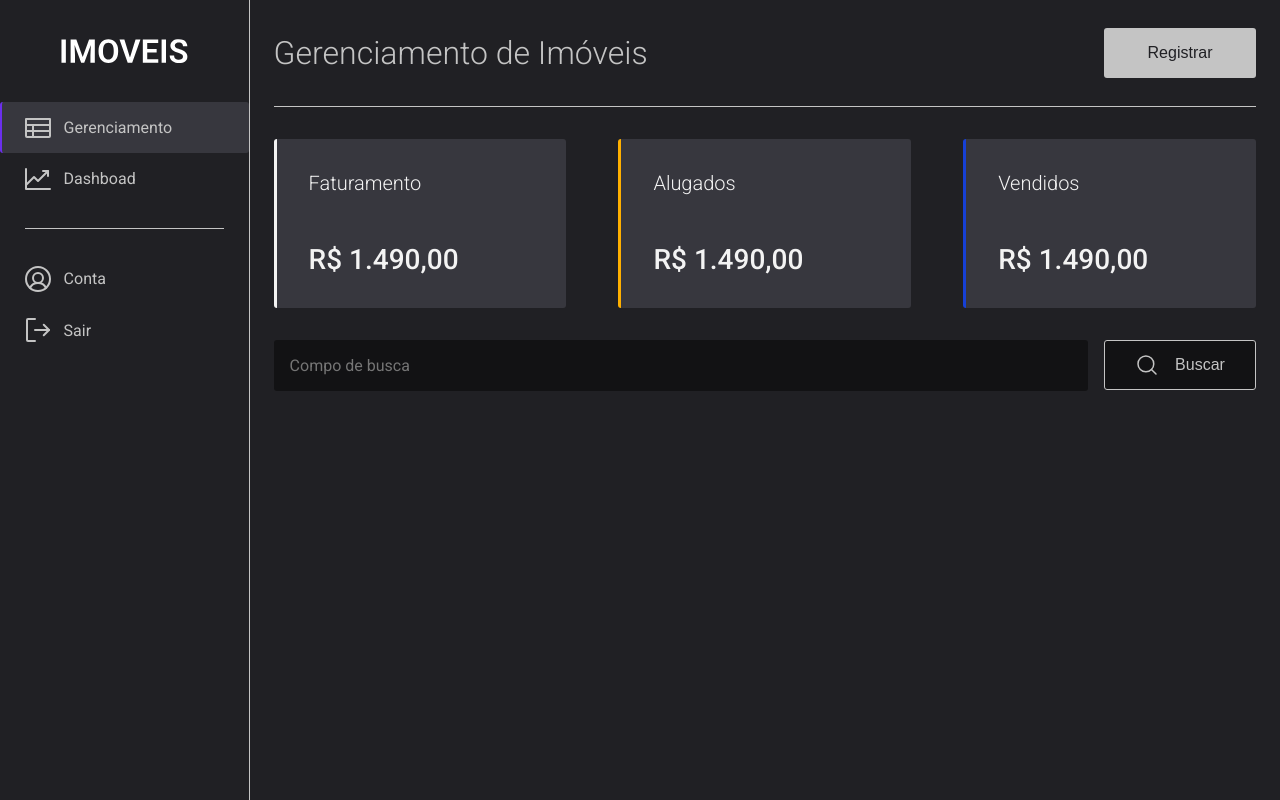
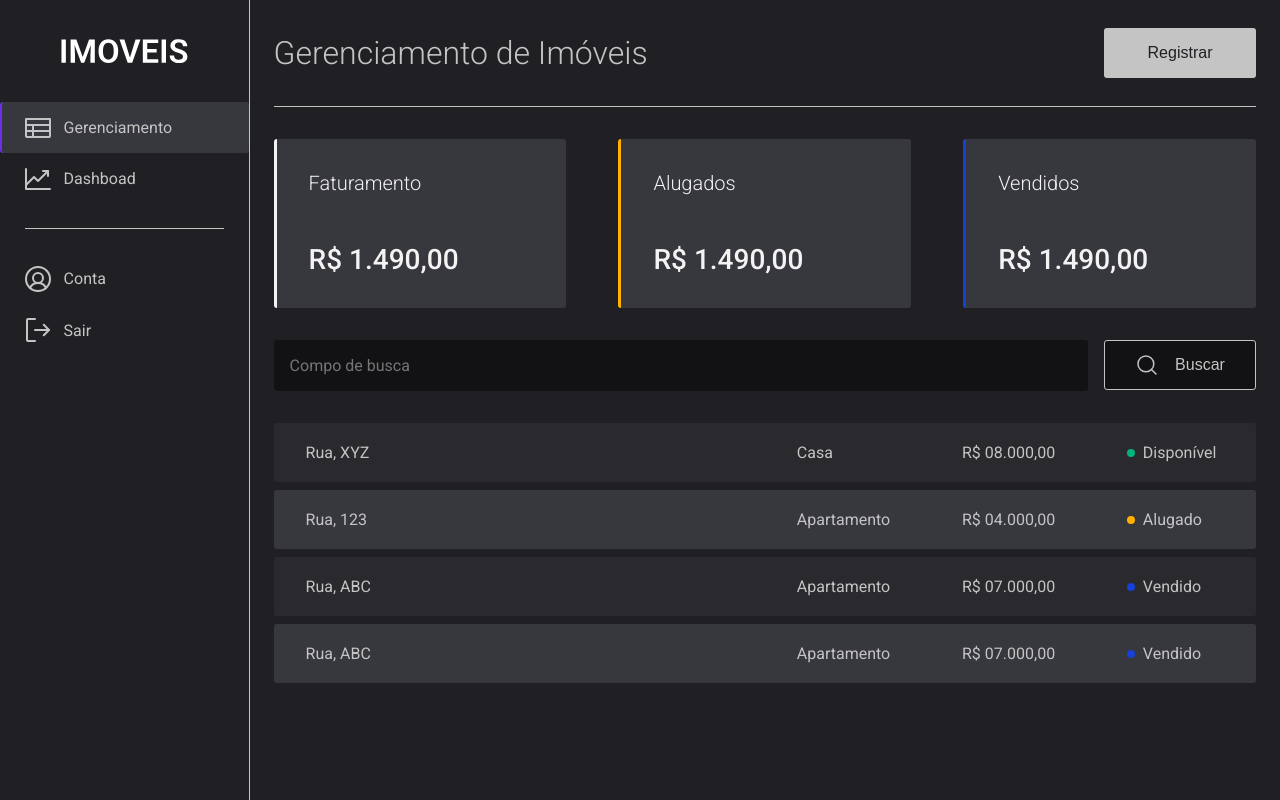
Before and after one commit to jonassjr/Gerenciamento-imoveis, a React (Vite) app: page / in a window 1280 px wide. Built offline with nearby package versions, Linux system fonts and the light colour scheme; the HTML template or start-up script is replaced by a standard one.

Commit message:
feat:creat table

```diff
--- a/src/pages/Management/index.tsx
+++ b/src/pages/Management/index.tsx
@@ -1,6 +1,6 @@
 import { Summary } from '../../components/Summary'
 import { SearchForm } from './SearchForm'
-import { Header, PageContainer } from './styles'
+import { Header, ManagementTable, PageContainer, Status } from './styles'
 
 export function Management() {
   return (
@@ -12,6 +12,43 @@ export function Management() {
 
       <Summary />
       <SearchForm />
+
+      <ManagementTable>
+        <tbody>
+          <tr>
+            <td width="50%">Rua, XYZ</td>
+            <td>Casa</td>
+            <td>R$ 08.000,00</td>
+            <td>
+              <Status statusColor="green">Disponível</Status>
+            </td>
+          </tr>
+          <tr>
+            <td>Rua, 123</td>
+            <td>Apartamento</td>
+            <td>R$ 04.000,00</td>
+            <td>
+              <Status statusColor="orange">Alugado</Status>
+            </td>
+          </tr>
+          <tr>
+            <td>Rua, ABC</td>
+            <td>Apartamento</td>
+            <td>R$ 07.000,00</td>
+            <td>
+              <Status statusColor="blue">Vendido</Status>
+            </td>
+          </tr>
+          <tr>
+            <td>Rua, ABC</td>
+            <td>Apartamento</td>
+            <td>R$ 07.000,00</td>
+            <td>
+              <Status statusColor="blue">Vendido</Status>
+            </td>
+          </tr>
+        </tbody>
+      </ManagementTable>
     </PageContainer>
   )
 }
--- a/src/pages/Management/styles.ts
+++ b/src/pages/Management/styles.ts
@@ -36,3 +36,74 @@ export const Header = styled.header`
     }
   }
 `
+export const ManagementTable = styled.table`
+  width: 100%;
+  border-collapse: separate;
+  border-spacing: 0 0.5rem;
+  margin-top: 1.5rem;
+
+  tr {
+    &:hover td {
+      background-color: ${(props) => props.theme['gray-100']};
+      color: ${(props) => props.theme['gray-500']};
+      transition: background-color ease-in-out 0.2s;
+    }
+
+    &:nth-child(2n) {
+      td {
+        background-color: ${(props) => props.theme['gray-500']};
+      }
+
+      &:hover td {
+        background-color: ${(props) => props.theme['gray-100']};
+        transition: background-color ease-in-out 0.2s;
+      }
+    }
+  }
+
+  td {
+    padding: 1.25rem 2rem;
+    background-color: ${(props) => props.theme['gray-600']};
+
+    &:first-child {
+      border-top-left-radius: 3px;
+      border-bottom-left-radius: 3px;
+    }
+
+    &:last-child {
+      border-top-right-radius: 3px;
+      border-bottom-right-radius: 3px;
+    }
+
+    &:hover {
+      td {
+        background-color: ${(props) => props.theme['gray-100']};
+      }
+    }
+  }
+`
+
+const STATUS_COLORS = {
+  orange: 'orange-500',
+  green: 'green-500',
+  blue: 'blue-500',
+} as const
+
+interface StatusProps {
+  statusColor: keyof typeof STATUS_COLORS
+}
+
+export const Status = styled.span<StatusProps>`
+  display: flex;
+  align-items: center;
+  gap: 0.5rem;
+
+  &::before {
+    content: '';
+    width: 0.5rem;
+    height: 0.5rem;
+    border-radius: 50%;
+    background-color: ${(props) =>
+      props.theme[STATUS_COLORS[props.statusColor]]};
+  }
+`
```
